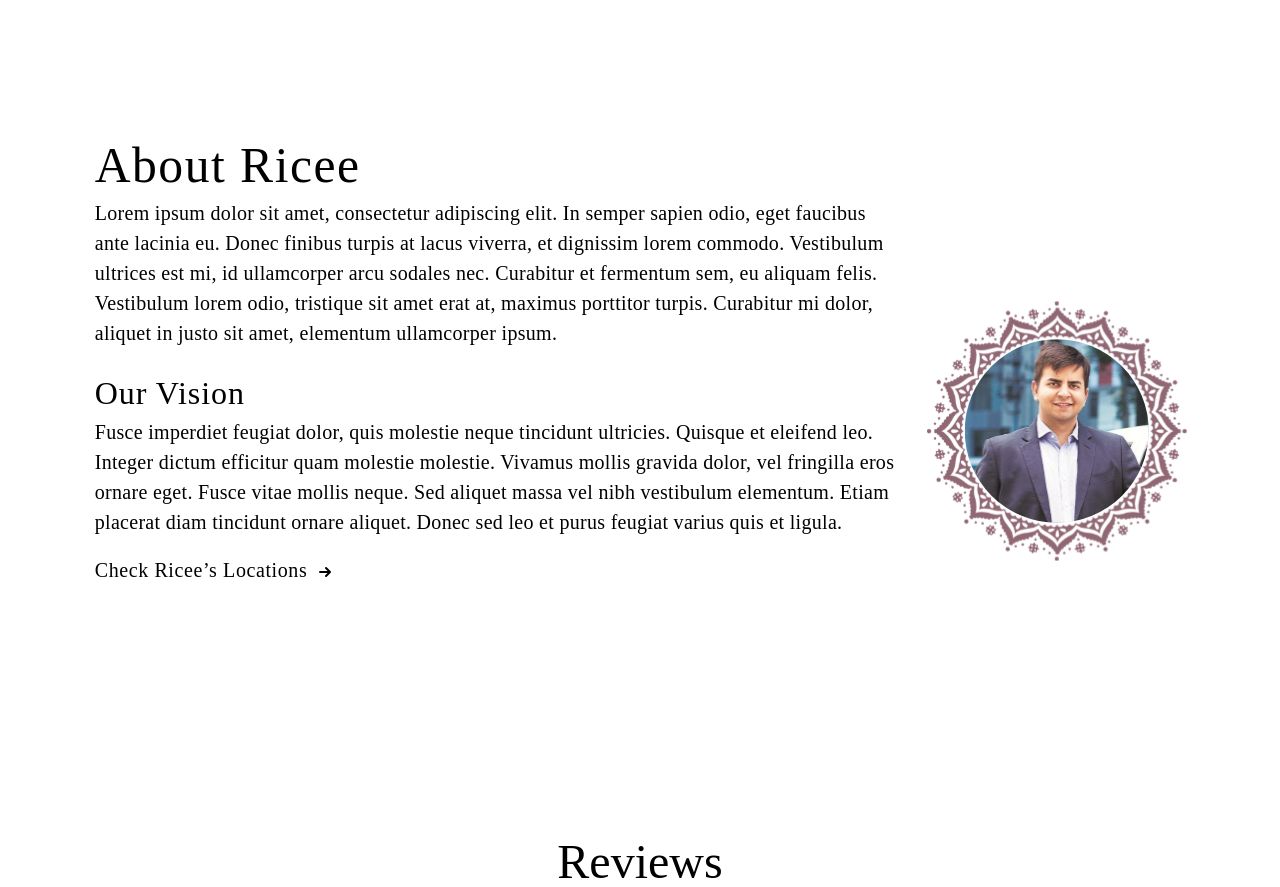
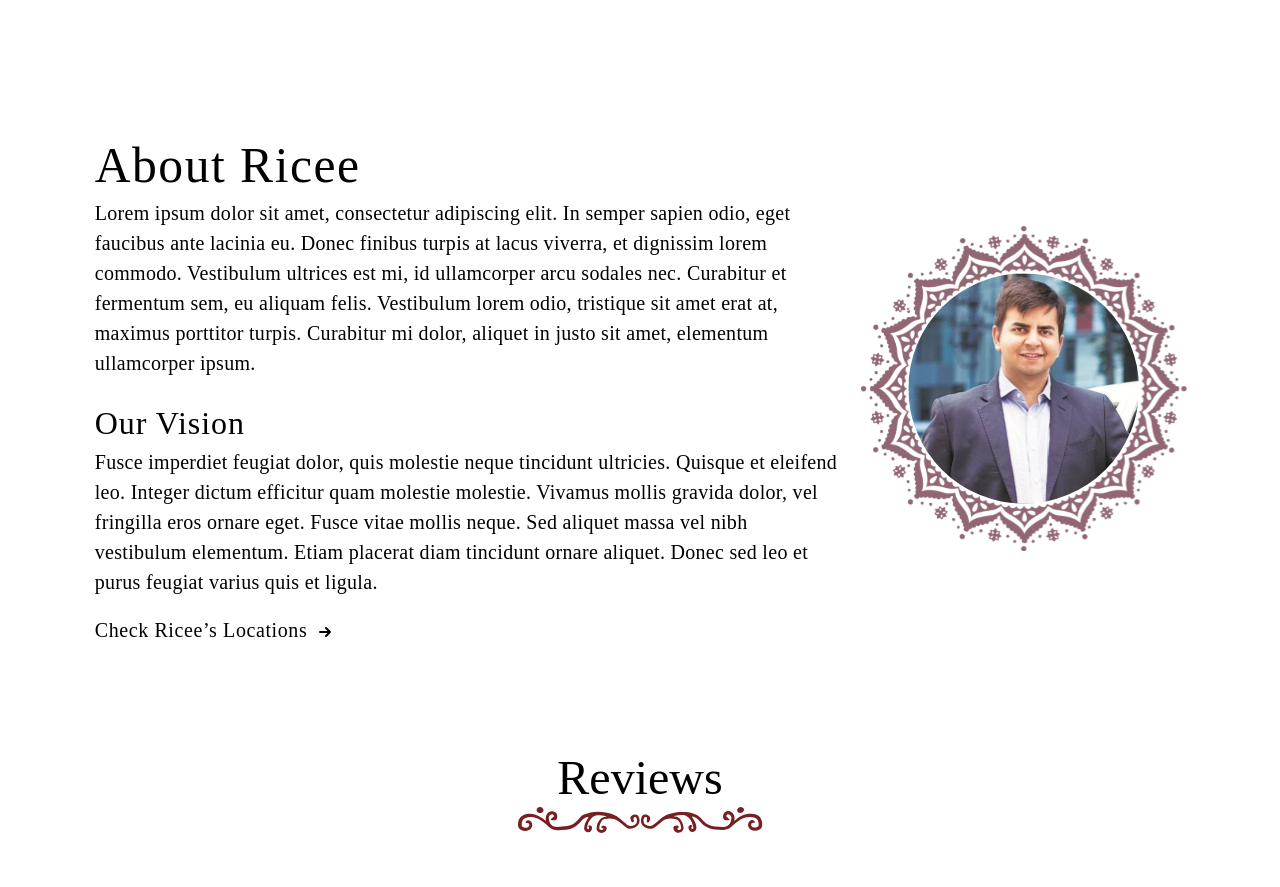
Before and after one commit to abhinandnn/ricee, a Next.js app: page / in a window 1280 px wide. Shown: the part 2120-3007 px from the top of the page. Built offline with nearby package versions, Linux system fonts and the light colour scheme.

Commit message:
resolve styling issue

```diff
--- a/src/components/about.jsx
+++ b/src/components/about.jsx
@@ -2,7 +2,7 @@ import React from "react";
 
 const About = () => {
   return (
-    <div className=" mt-[18.9vh]  mx-[7.4vw] flex gap-[24px] w-[85.3vw] h-[74.4vh] lg1:h-[87vh] md1:h-[100%] md1:flex-col-reverse md1:items-center mob1:justify-center">
+    <div className=" mt-[18.9vh]  mx-[7.4vw] flex gap-[24px] w-[85.3vw]   items-center md1:flex-col-reverse md1:items-center mob1:justify-center">
       <div className=" flex flex-col gap-[2.6vh] w-[100%]  text-[1.25rem] text-[#000] font-gd font-[400]  leading-[30px] tracking-[0.3px] not-italic ">
         <div>
           {" "}
@@ -34,7 +34,7 @@ const About = () => {
         <div className=" text-[1.25rem] leading-[24px] tracking-[0.6px] mob:text-center">Check Ricee’s Locations <img src="arrow.svg" className=" inline"></img></div>
       </div>
       <div className=" flex justify-center items-center">
-        <img src="Group 16.svg" className=" lg1:w-[350px] h-[350px]"/>
+        <img src="Group 16.svg" className=" "/>
       </div>
     </div>
   );
```
